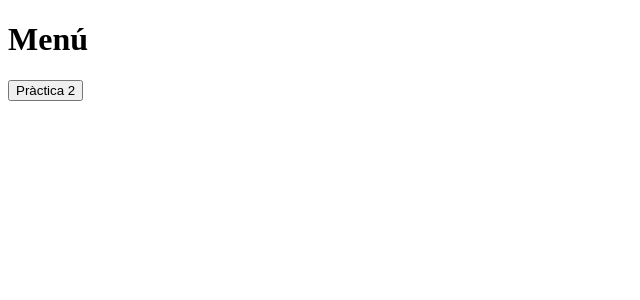
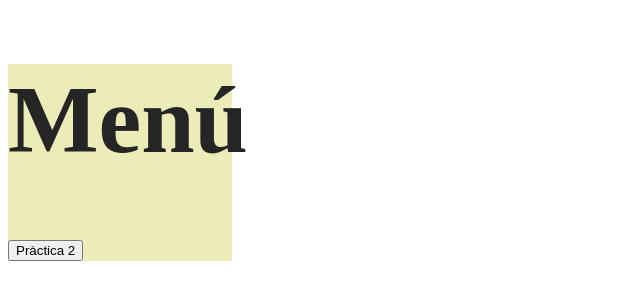
Before and after one commit to u1973244/p_individual, a plain HTML site: page index.html in a window 1280 px wide. Shown: the whole page, without its empty margins (0-640 px from the left). Drawn offline with Linux system fonts and the light colour scheme.

Commit message:
Update index.html

```diff
--- a/index.html
+++ b/index.html
@@ -2,6 +2,7 @@
 <html>
 	<head>
 		<title>Menú pràctiques</title>
+		<link rel="stylesheet" href="./pi_2/styles/main.css">
 	</head>
 	<body>
 		<div class="menu">
```
